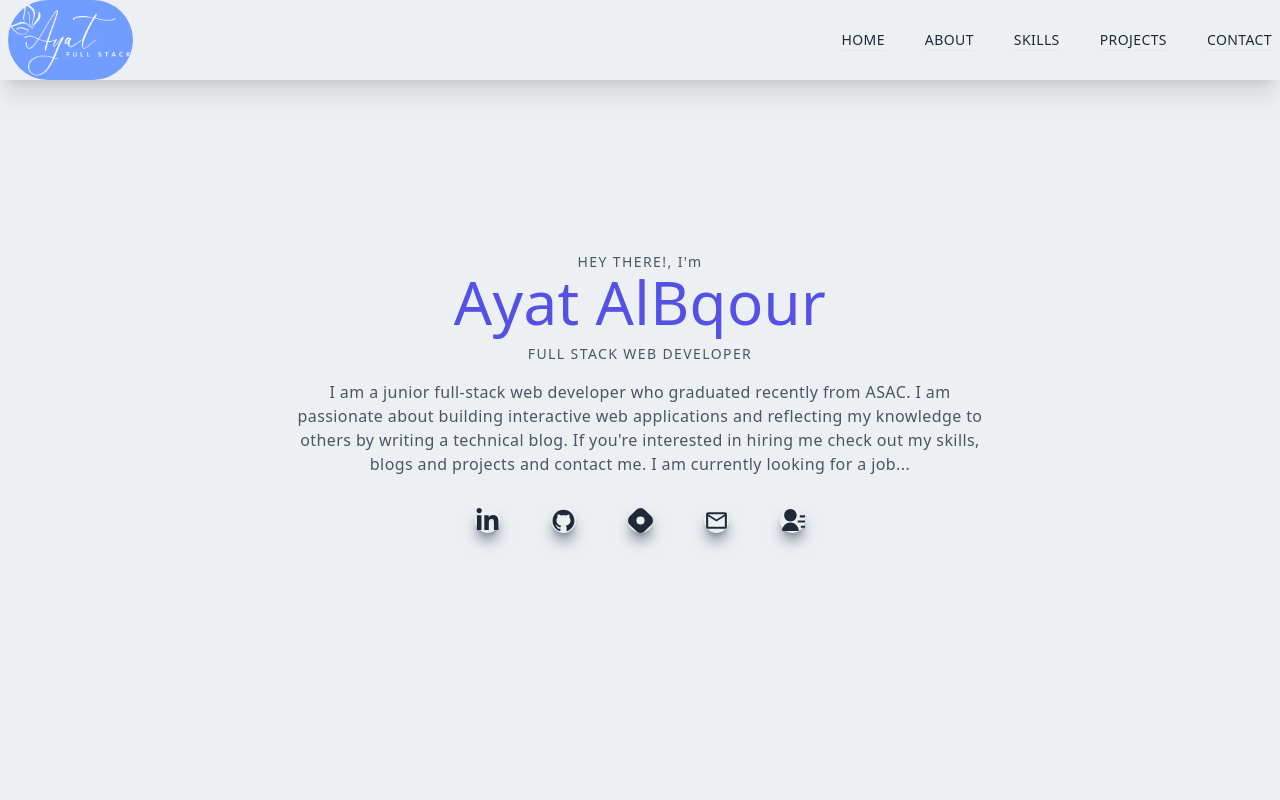
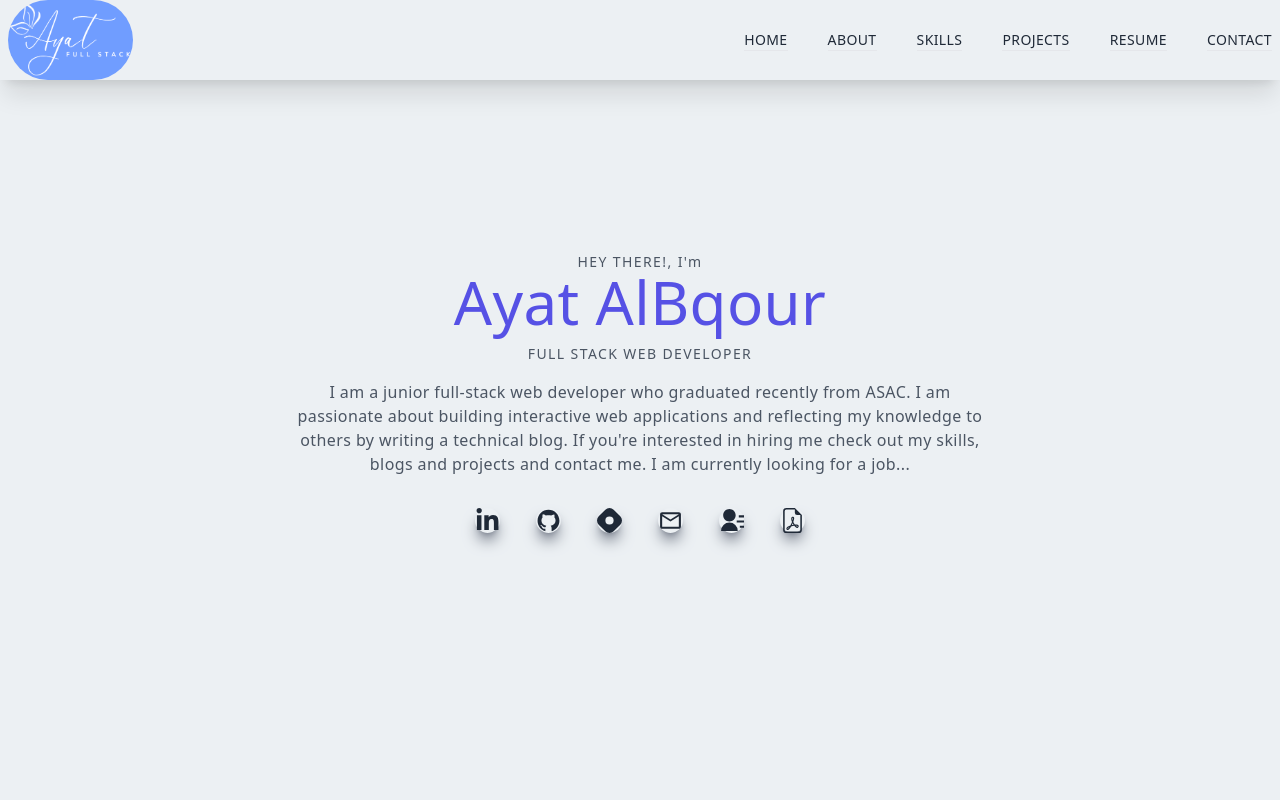
Before and after one commit to ayat93a/portfolio-nextjs, a Next.js app: page / in a window 1280 px wide. Shown: the top 800 px of the page. Built offline with nearby package versions, Linux system fonts and the light colour scheme.

Commit message:
add resume

```diff
--- a/components/Main.js
+++ b/components/Main.js
@@ -4,7 +4,7 @@ import {FaLinkedinIn} from "react-icons/fa"
 import {MdOutlineMail} from "react-icons/md"
 import {RiContactsFill} from "react-icons/ri"
 import {SiHashnode} from "react-icons/si"
-
+import {BsFileEarmarkPdf} from 'react-icons/bs'
 
 const Main = () => {
   return (
@@ -46,6 +46,11 @@ const Main = () => {
                     <RiContactsFill size={25}/>
                     </a>
                     </div>
+                    <div className="duration-150 ease-in rounded-full shadow-lg cursor-pointer shadow-gray-500 hover:scale-150 ">
+                      <a href="https://drive.google.com/file/d/1Vv8nH3qeEmEe_rideBk1ztH5RCeqO7F3/view?usp=sharing" target="_blank" rel="noreferrer">
+                    <BsFileEarmarkPdf size={25}/>
+                    </a>
+                    </div>
 
 
                     </div>
--- a/components/Navbar.js
+++ b/components/Navbar.js
@@ -7,6 +7,7 @@ import {FaLinkedinIn} from "react-icons/fa"
 import {MdOutlineMail} from "react-icons/md"
 import {RiContactsFill} from "react-icons/ri"
 import {SiHashnode} from "react-icons/si"
+import {BsFileEarmarkPdf} from 'react-icons/bs'
 import ayat from "../public/assets/ayat.png"
 
 const Navbar = () => {
@@ -36,9 +37,15 @@ const Navbar = () => {
                 <Link href = "/#Projects">
                     <li className="my-4 ml-10 text-sm uppercase duration-300 ease-in border-b hover:border-b hover:scale-105"> Projects </li>
                 </Link>
+                <Link href = "https://drive.google.com/file/d/1Vv8nH3qeEmEe_rideBk1ztH5RCeqO7F3/view?usp=sharing" >
+                    <a target="_blank" rel="noreferrer">
+                    <li className="my-4 ml-10 text-sm uppercase duration-300 ease-in border-b hover:border-b hover:scale-105"> Resume </li>
+                    </a>
+                </Link>
                 <Link href = "/#contact">
                     <li className="my-4 ml-10 text-sm uppercase duration-300 ease-in border-b hover:border-b hover:scale-105"> Contact </li>
                 </Link>
+
             </ul>
             <div onClick={handelNav} className="my-4 duration-300 ease-in border-b cursor-pointer md:hidden hover:scale-105">
                 <AiOutlineMenu size={25}/>
@@ -111,6 +118,12 @@ const Navbar = () => {
                     <RiContactsFill size={25}/>
                     </a>
                     </div>
+                    <div className="duration-150 ease-in rounded-full shadow-lg cursor-pointer shadow-gray-500 hover:scale-150 ">
+
+                    <a href="https://drive.google.com/file/d/1Vv8nH3qeEmEe_rideBk1ztH5RCeqO7F3/view?usp=sharing" target="_blank" rel="noreferrer">
+                    <BsFileEarmarkPdf size={25}/>
+                    </a>
+                    </div>
 
 
                     </div>
```
